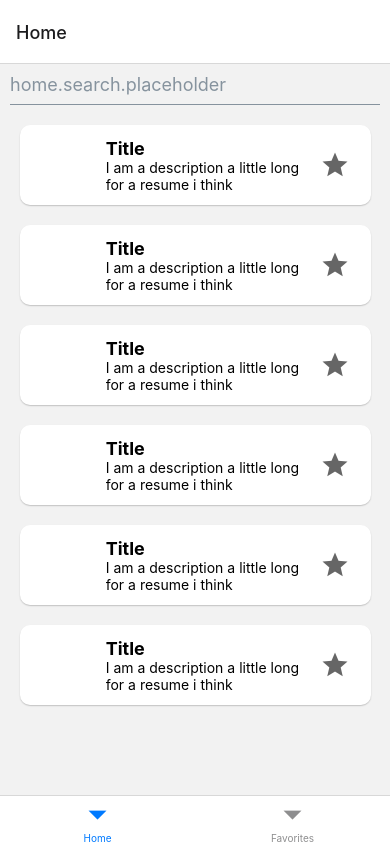
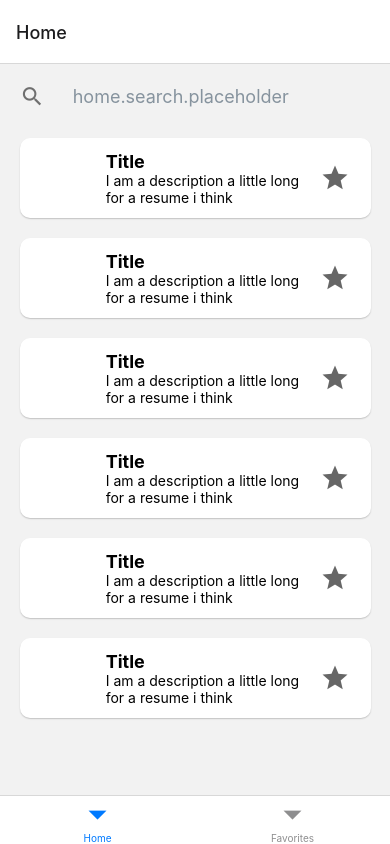
Before and after one commit to aagusriva/modak, a React Native app: screen / in a window 390 px wide. Built offline with nearby package versions, Linux system fonts and the light colour scheme; no server answers; what react-native-localize would draw is missing.

Commit message:
styling search bar

```diff
--- a/src/screens/HomeScreen.tsx
+++ b/src/screens/HomeScreen.tsx
@@ -1,9 +1,17 @@
-import {Input} from '@rneui/themed';
+import {SearchBar} from '@rneui/themed';
 import axios from 'axios';
 import React, {useEffect, useState} from 'react';
 import {useTranslation} from 'react-i18next';
-import {ActivityIndicator, FlatList, Text, View} from 'react-native';
+import {
+  ActivityIndicator,
+  Dimensions,
+  FlatList,
+  Platform,
+  StyleSheet,
+  View,
+} from 'react-native';
 import CardItem from '../components/CardItem/CardItem';
+import {Icon} from '@rneui/base';
 
 const HomeScreen = () => {
   const {t} = useTranslation();
@@ -40,10 +48,12 @@ const HomeScreen = () => {
 
   return (
     <View>
-      <Input
+      <SearchBar
         placeholder={t('home.search.placeholder')}
         onChangeText={handleOnChange}
         value={search}
+        platform={Platform.OS === 'ios' ? 'ios' : 'android'}
+        containerStyle={styles.searchBar}
       />
       <FlatList
         data={[1, 2, 3, 4, 5, 6]}
@@ -54,4 +64,12 @@ const HomeScreen = () => {
   );
 };
 
+const styles = StyleSheet.create({
+  searchBar: {
+    backgroundColor: 'transparent',
+    width: Dimensions.get('window').width * 0.94,
+    alignSelf: 'center',
+  },
+});
+
 export default HomeScreen;
```
